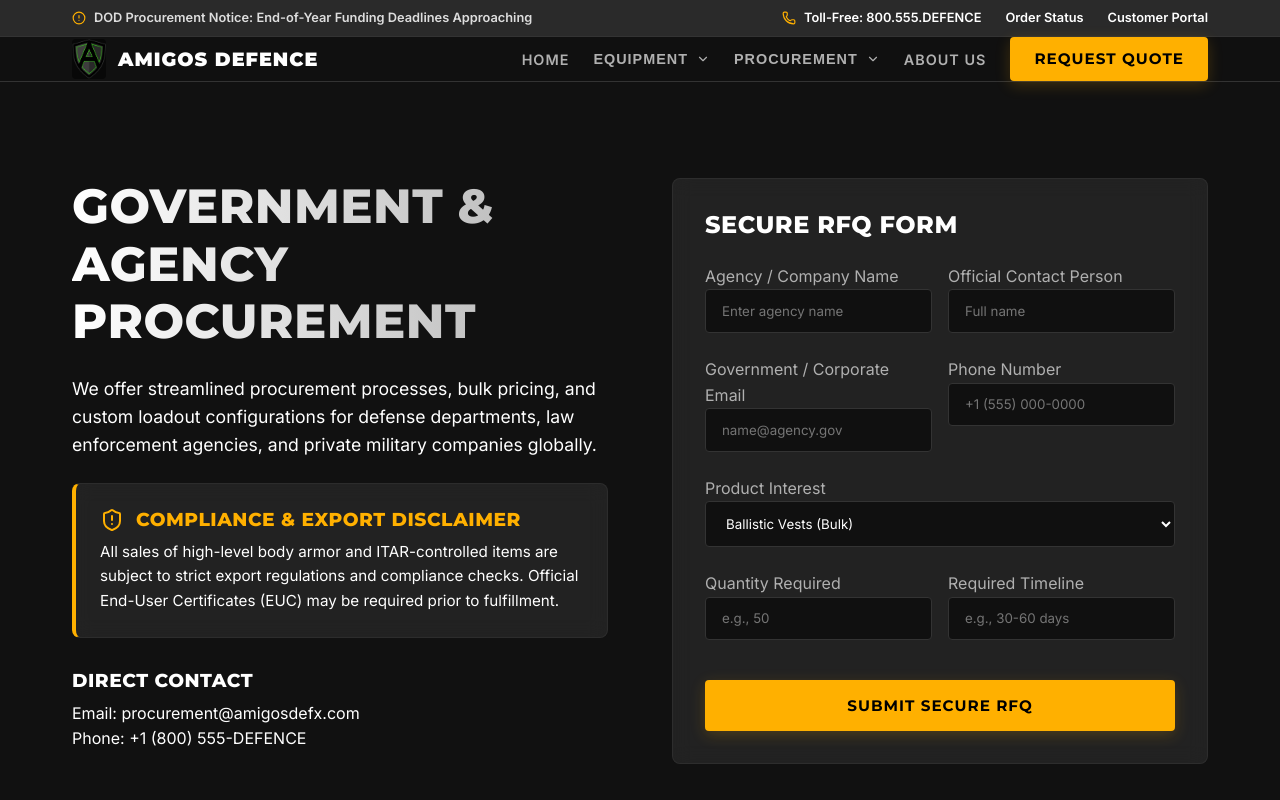
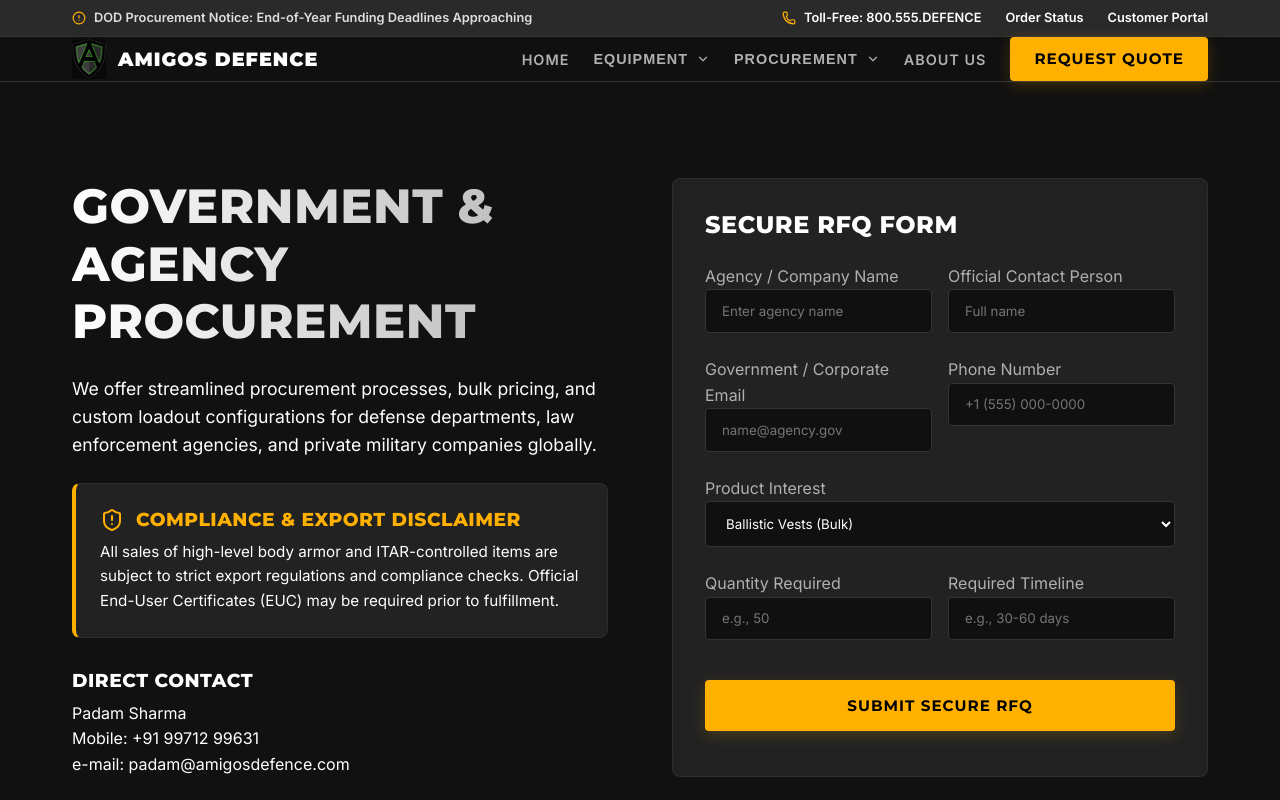
Before and after one commit to rai174-ui/amigosdefence.com, a React (Vite) app: page /contact in a window 1280 px wide. Shown: the top 800 px of the page. Built offline with nearby package versions, Linux system fonts and the light colour scheme.

Commit message:
Update contact details

```diff
--- a/src/pages/Contact.jsx
+++ b/src/pages/Contact.jsx
@@ -27,8 +27,9 @@ export default function Contact() {
 
           <div>
             <h3 className="mb-2">Direct Contact</h3>
-            <p className="text-muted">Email: procurement@amigosdefx.com</p>
-            <p className="text-muted">Phone: +1 (800) 555-DEFENCE</p>
+            <p className="text-muted">Padam Sharma</p>
+            <p className="text-muted">Mobile: +91 99712 99631</p>
+            <p className="text-muted">e-mail: padam@amigosdefence.com</p>
           </div>
         </div>
 
```
